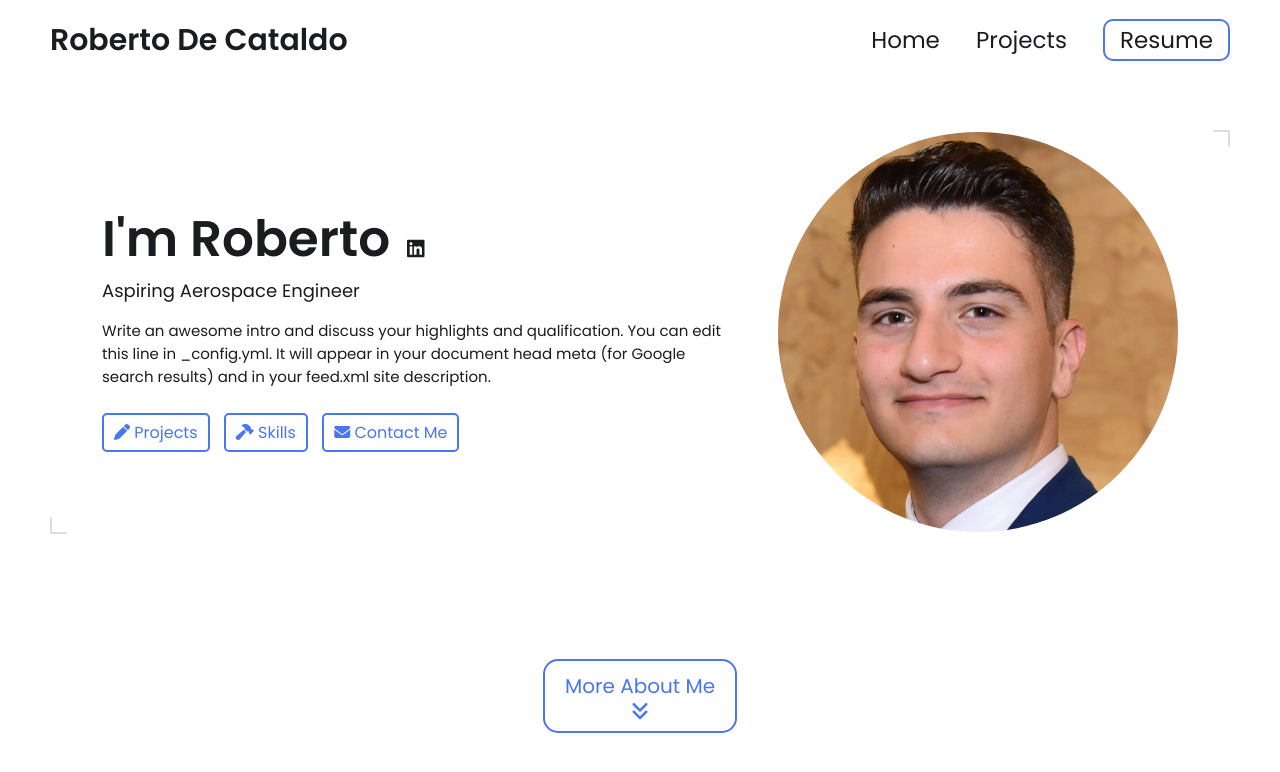
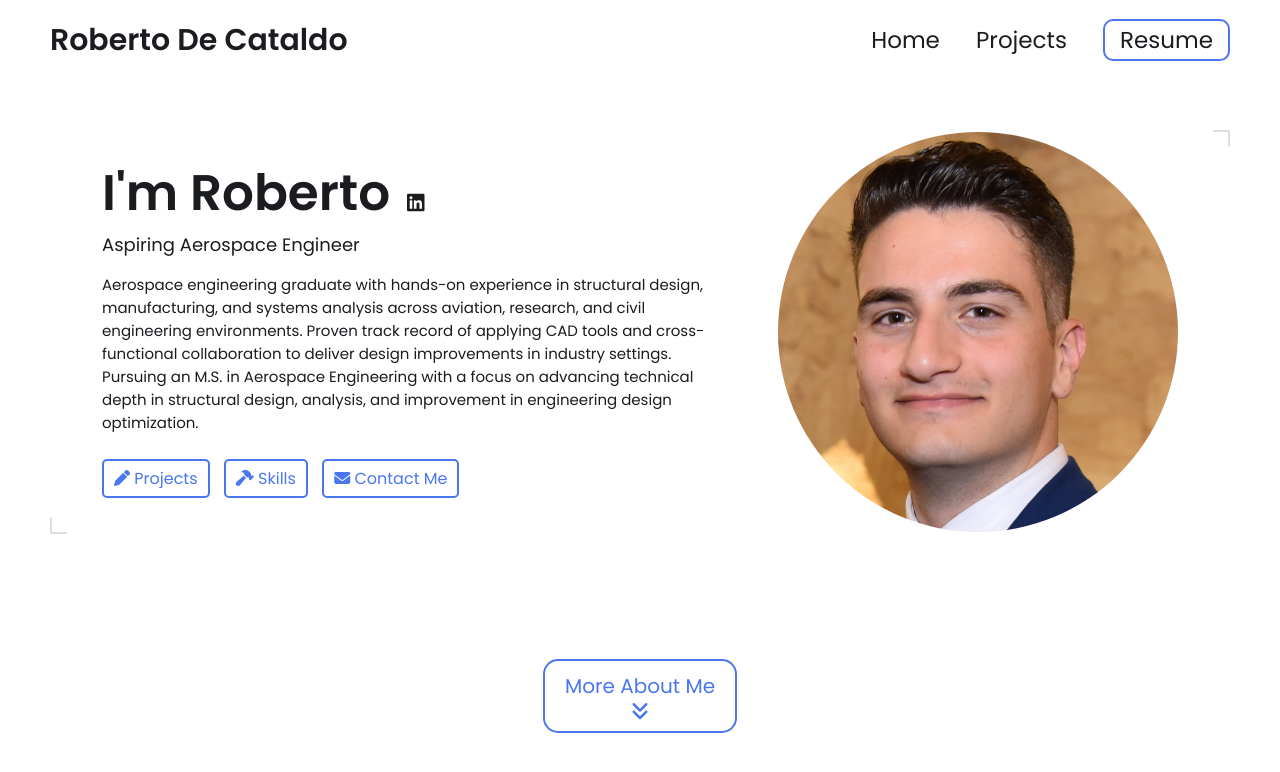
Before and after one commit to rdecata/rdecata.github.io, a Jekyll site: the page built from index.html, in a window 1280 px wide and 900 px high. Shown: the top 772 px of the window. Built offline with Jekyll 4.4.1, drawn with Linux system fonts in a browser that asks for light colours.

Commit message:
Update _config.yml

```diff
--- a/_config.yml
+++ b/_config.yml
@@ -15,9 +15,9 @@ title: Roberto De Cataldo's Portfolio # This is what shows up in the tab of the
 name: Roberto De Cataldo
 headline: Aspiring Aerospace Engineer
 description: >- # dont remove this line. this will ignore all new lines until the next section
-  Write an awesome intro and discuss your highlights and qualification. You can edit this
-  line in _config.yml. It will appear in your document head meta (for
-  Google search results) and in your feed.xml site description.
+  Aerospace engineering graduate with hands-on experience in structural design, manufacturing, and systems analysis across aviation, research, and civil engineering environments.
+  Proven track record of applying CAD tools and cross-functional collaboration to deliver design improvements in industry settings.
+  Pursuing an M.S. in Aerospace Engineering with a focus on advancing technical depth in structural design, analysis, and improvement in engineering design optimization.
 
 # Place your profile image in /assets/images/profile-image/folder and edit the file name
 profile_image: ./assets/images/profile-image/Headshot.JPG
```
